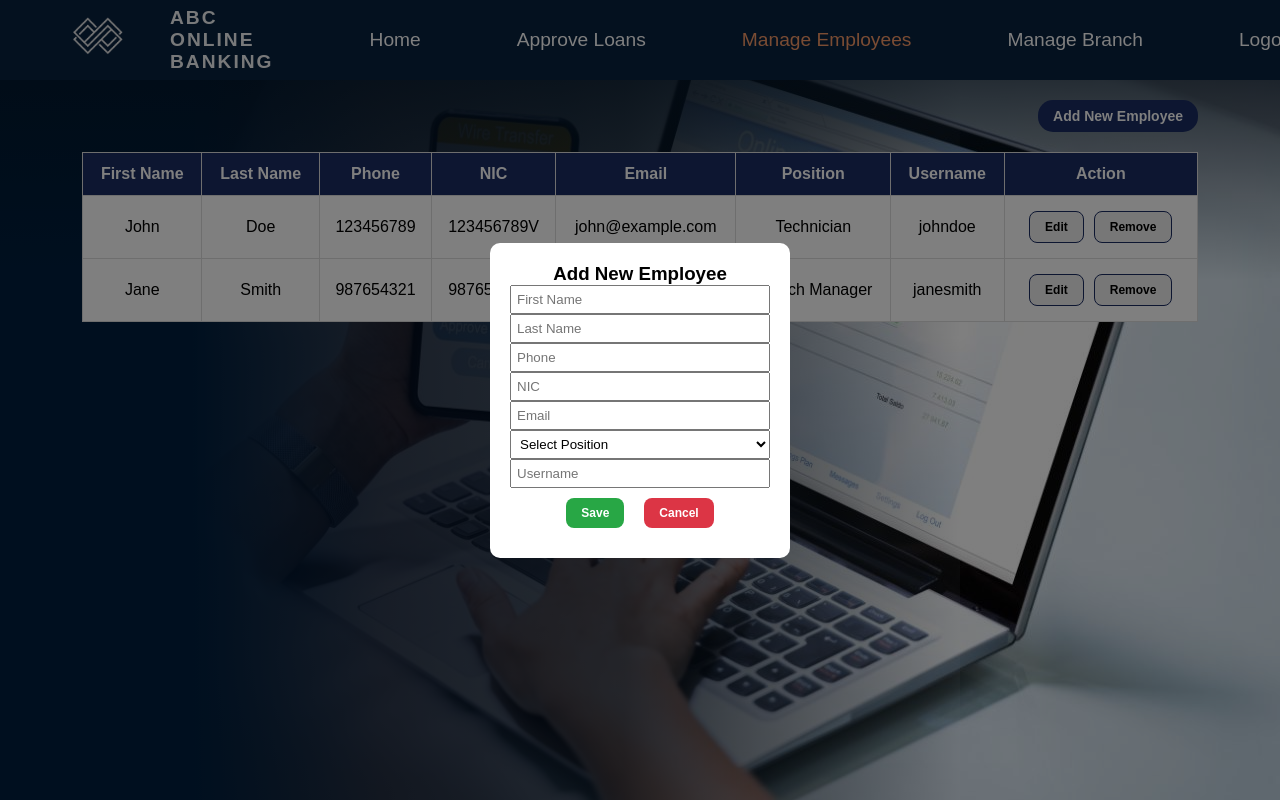
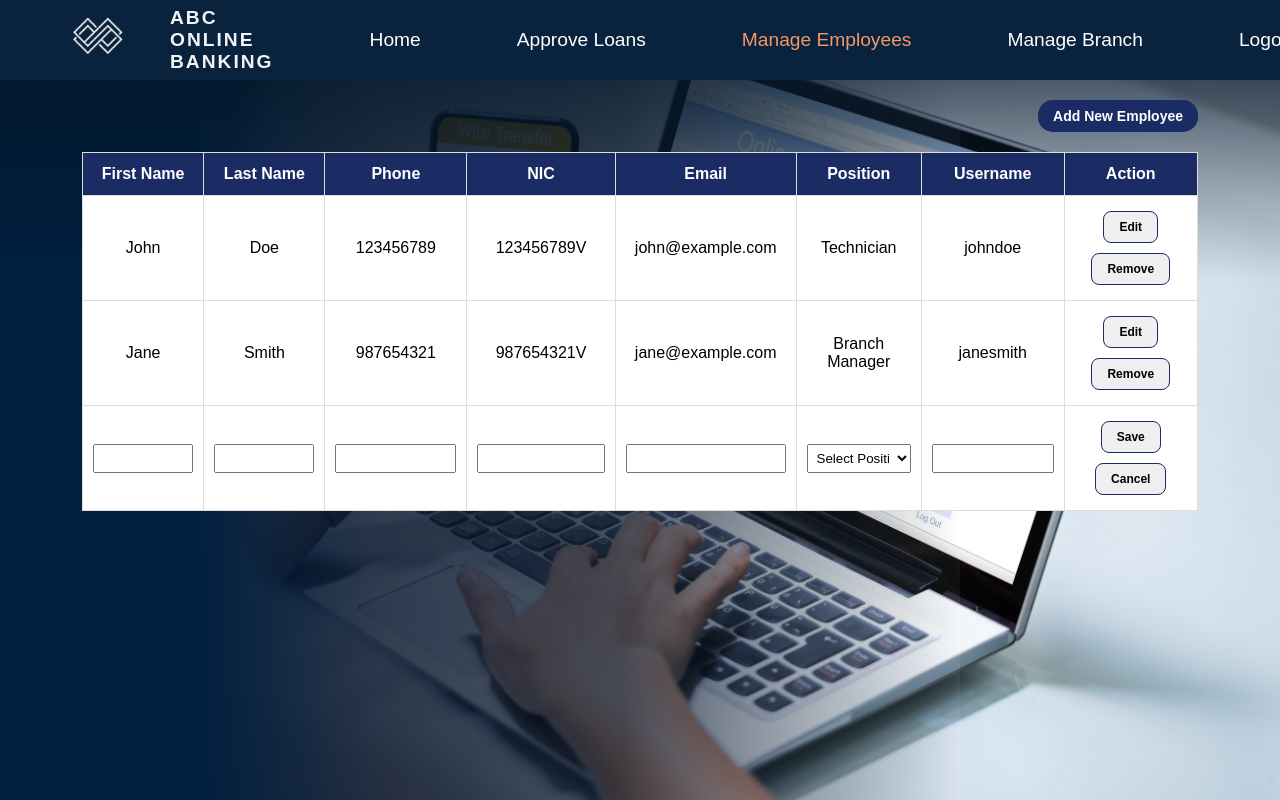
Before and after one commit to seniru-dilmith/Bank-Management-System-Bank-A-front-end, a React (Create React App) app: page /manager/MManageEmployees in a window 1280 px wide. Both pictures are taken after a click on the button "Add New Employee". Built offline with nearby package versions, Linux system fonts and the light colour scheme.

Commit message:
Updated MManageEmployees

```diff
--- a/src/pages/MManageEmployees.jsx
+++ b/src/pages/MManageEmployees.jsx
@@ -139,7 +139,6 @@ const MManageEmployees = () => {
   };
 
   const handleSaveNewEmployee = async () => {
-    // Create the new employee object in the desired format
     const employeeData = {
       first_name: newEmployee.first_name,
       last_name: newEmployee.last_name,
@@ -167,9 +166,11 @@ const MManageEmployees = () => {
   const handleRemoveEmployee = async () => {
     try {
       await axios.delete(`/api/employees/${employeeToRemove}`); // API call to remove the employee
-      setEmployees(employees.filter((employee) => employee.id !== employeeToRemove));
-      setShowModal(false);
-      setEmployeeToRemove(null);
+      setEmployees((prevEmployees) =>
+        prevEmployees.filter((employee) => employee.id !== employeeToRemove)
+      );
+      setShowModal(false); // Close the modal
+      setEmployeeToRemove(null); // Reset employee to remove
     } catch (error) {
       console.error('Error removing employee:', error);
     }
@@ -260,7 +261,7 @@ const MManageEmployees = () => {
                         value={employee.position_id}
                         onChange={(e) => handleInputChange(e, employee.id, 'position_id')}
                       >
-                        <option value="" disabled>Select Position</option>
+                        <option value="">Select Position</option>
                         {positions.map((position) => (
                           <option key={position.id} value={position.id}>
                             {position.title}
@@ -277,8 +278,12 @@ const MManageEmployees = () => {
                       />
                     </td>
                     <td style={styles.td}>
-                      <button style={styles.button} onClick={() => setEditingId(null)}>Save</button>
-                      <button style={styles.button} onClick={handleCancelEdit}>Cancel</button>
+                      <button style={styles.button} onClick={() => setEditingId(null)}>
+                        Save
+                      </button>
+                      <button style={styles.button} onClick={handleCancelEdit}>
+                        Cancel
+                      </button>
                     </td>
                   </>
                 ) : (
@@ -288,16 +293,100 @@ const MManageEmployees = () => {
                     <td style={styles.td}>{employee.phone}</td>
                     <td style={styles.td}>{employee.nic}</td>
                     <td style={styles.td}>{employee.email}</td>
-                    <td style={styles.td}>{positions.find(pos => pos.id === employee.position_id)?.title || 'N/A'}</td>
+                    <td style={styles.td}>{positions.find(pos => pos.id === employee.position_id)?.title}</td>
                     <td style={styles.td}>{employee.username}</td>
                     <td style={styles.td}>
-                      <button style={styles.button} onClick={() => handleEditEmployee(employee)}>Edit</button>
-                      <button style={styles.button} onClick={() => confirmRemoveEmployee(employee.id)}>Remove</button>
+                      <button style={styles.button} onClick={() => handleEditEmployee(employee)}>
+                        Edit
+                      </button>
+                      <button
+                        style={styles.button}
+                        onClick={() => confirmRemoveEmployee(employee.id)}
+                      >
+                        Remove
+                      </button>
                     </td>
                   </>
                 )}
               </tr>
             ))}
+            {newEmployee && (
+              <tr>
+                <td style={styles.td}>
+                  <input
+                    type="text"
+                    style={styles.input}
+                    value={newEmployee.first_name}
+                    onChange={(e) => setNewEmployee({ ...newEmployee, first_name: e.target.value })}
+                  />
+                </td>
+                <td style={styles.td}>
+                  <input
+                    type="text"
+                    style={styles.input}
+                    value={newEmployee.last_name}
+                    onChange={(e) => setNewEmployee({ ...newEmployee, last_name: e.target.value })}
+                  />
+                </td>
+                <td style={styles.td}>
+                  <input
+                    type="text"
+                    style={styles.input}
+                    value={newEmployee.phone}
+                    onChange={(e) => setNewEmployee({ ...newEmployee, phone: e.target.value })}
+                  />
+                </td>
+                <td style={styles.td}>
+                  <input
+                    type="text"
+                    style={styles.input}
+                    value={newEmployee.nic}
+                    onChange={(e) => setNewEmployee({ ...newEmployee, nic: e.target.value })}
+                  />
+                </td>
+                <td style={styles.td}>
+                  <input
+                    type="email"
+                    style={styles.input}
+                    value={newEmployee.email}
+                    onChange={(e) => setNewEmployee({ ...newEmployee, email: e.target.value })}
+                  />
+                </td>
+                <td style={styles.td}>
+                  <select
+                    style={styles.input}
+                    value={newEmployee.position_id}
+                    onChange={(e) => setNewEmployee({ ...newEmployee, position_id: e.target.value })}
+                  >
+                    <option value="">Select Position</option>
+                    {positions.map((position) => (
+                      <option key={position.id} value={position.id}>
+                        {position.title}
+                      </option>
+                    ))}
+                  </select>
+                </td>
+                <td style={styles.td}>
+                  <input
+                    type="text"
+                    style={styles.input}
+                    value={newEmployee.username}
+                    onChange={(e) => setNewEmployee({ ...newEmployee, username: e.target.value })}
+                  />
+                </td>
+                <td style={styles.td}>
+                  <button style={styles.button} onClick={handleSaveNewEmployee}>
+                    Save
+                  </button>
+                  <button
+                    style={styles.button}
+                    onClick={() => setNewEmployee(null)}
+                  >
+                    Cancel
+                  </button>
+                </td>
+              </tr>
+            )}
           </tbody>
         </table>
         {showModal && (
@@ -305,69 +394,18 @@ const MManageEmployees = () => {
             <div style={styles.modalContent}>
               <h3>Confirm Removal</h3>
               <p>Are you sure you want to remove this employee?</p>
-              <button style={{ ...styles.modalButton, ...styles.confirmButton }} onClick={handleRemoveEmployee}>Confirm</button>
-              <button style={{ ...styles.modalButton, ...styles.cancelButton }} onClick={() => setShowModal(false)}>Cancel</button>
-            </div>
-          </div>
-        )}
-        {newEmployee && (
-          <div style={styles.modalOverlay}>
-            <div style={styles.modalContent}>
-              <h3>Add New Employee</h3>
-              <input
-                type="text"
-                placeholder="First Name"
-                value={newEmployee.first_name}
-                onChange={(e) => setNewEmployee({ ...newEmployee, first_name: e.target.value })}
-                style={styles.input}
-              />
-              <input
-                type="text"
-                placeholder="Last Name"
-                value={newEmployee.last_name}
-                onChange={(e) => setNewEmployee({ ...newEmployee, last_name: e.target.value })}
-                style={styles.input}
-              />
-              <input
-                type="text"
-                placeholder="Phone"
-                value={newEmployee.phone}
-                onChange={(e) => setNewEmployee({ ...newEmployee, phone: e.target.value })}
-                style={styles.input}
-              />
-              <input
-                type="text"
-                placeholder="NIC"
-                value={newEmployee.nic}
-                onChange={(e) => setNewEmployee({ ...newEmployee, nic: e.target.value })}
-                style={styles.input}
-              />
-              <input
-                type="email"
-                placeholder="Email"
-                value={newEmployee.email}
-                onChange={(e) => setNewEmployee({ ...newEmployee, email: e.target.value })}
-                style={styles.input}
-              />
-              <select
-                style={styles.input}
-                value={newEmployee.position_id}
-                onChange={(e) => setNewEmployee({ ...newEmployee, position_id: e.target.value })}
+              <button
+                style={{ ...styles.modalButton, ...styles.confirmButton }}
+                onClick={handleRemoveEmployee} // Call the function on click
               >
-                <option value="" disabled>Select Position</option>
-                {positions.map((position) => (
-                  <option key={position.id} value={position.id}>{position.title}</option>
-                ))}
-              </select>
-              <input
-                type="text"
-                placeholder="Username"
-                value={newEmployee.username}
-                onChange={(e) => setNewEmployee({ ...newEmployee, username: e.target.value })}
-                style={styles.input}
-              />
-              <button style={{ ...styles.modalButton, ...styles.confirmButton }} onClick={handleSaveNewEmployee}>Save</button>
-              <button style={{ ...styles.modalButton, ...styles.cancelButton }} onClick={() => setNewEmployee(null)}>Cancel</button>
+                Confirm
+              </button>
+              <button
+                style={{ ...styles.modalButton, ...styles.cancelButton }}
+                onClick={() => setShowModal(false)} // Close modal without action
+              >
+                Cancel
+              </button>
             </div>
           </div>
         )}
```
